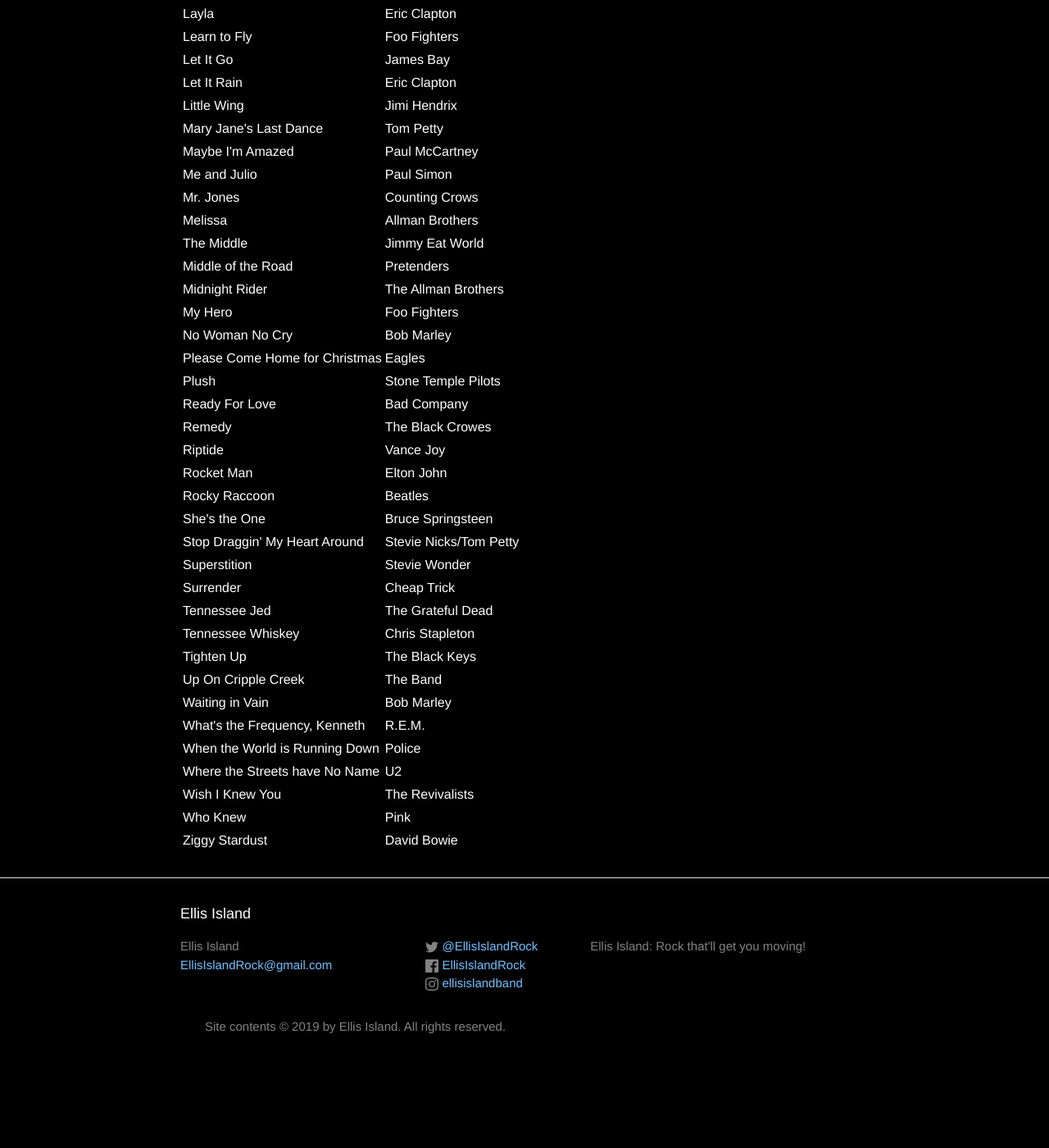
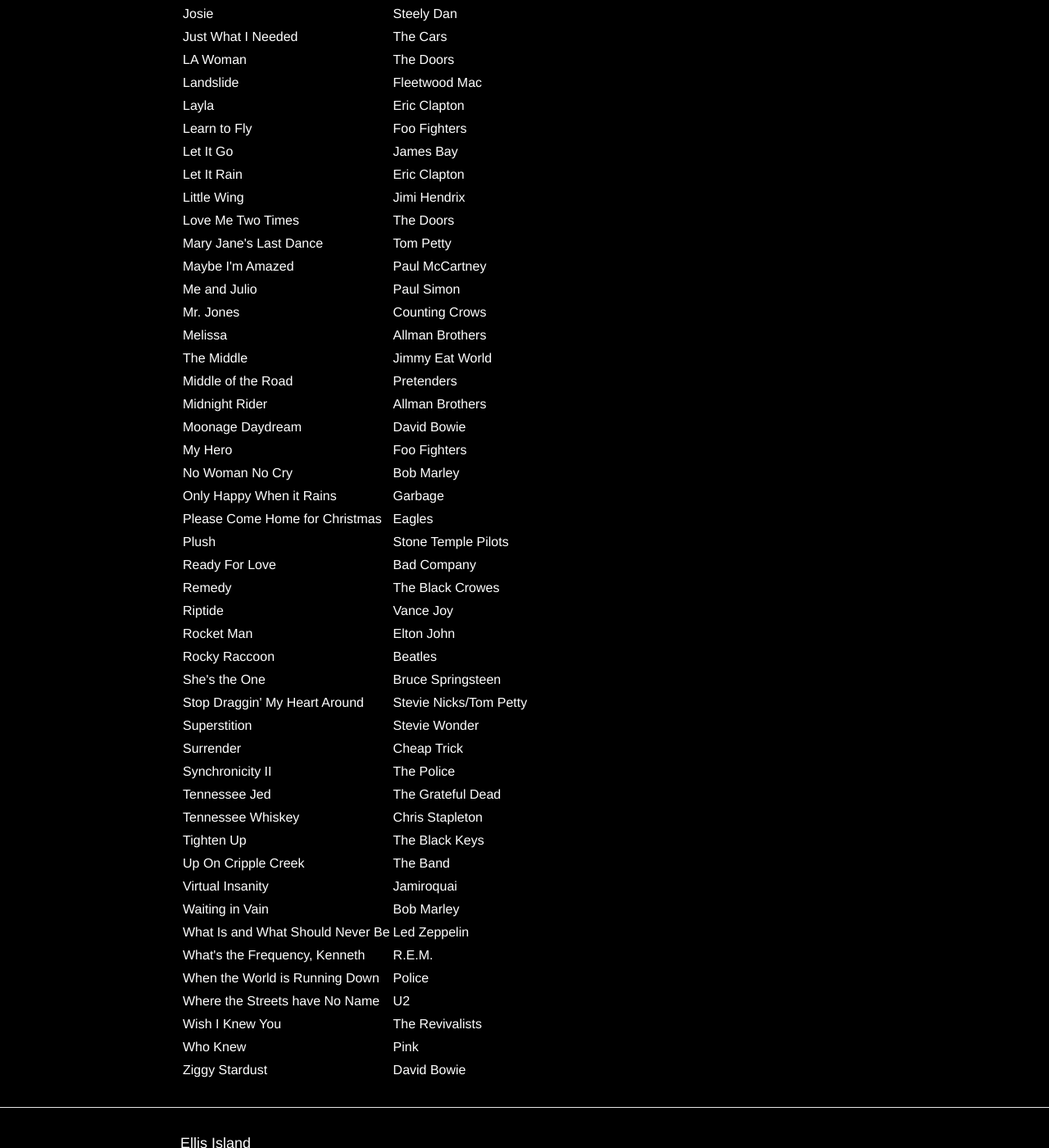
Before and after one commit to jimm/www-ellisislandband-net, a Jekyll site: the page built from song-list.md, in a window 1280 px wide and 1400 px high, scrolled down 1706 px. Shown: the whole window at 82% size. Built offline with Jekyll 4.4.1, drawn with Linux system fonts in a browser that asks for light colours; before the commit the page ends 3029 px from its top, so only the background shows below that; some of the changed text lies outside the part shown.

Commit message:
song list update

```diff
--- a/song-list.md
+++ b/song-list.md
@@ -25,7 +26,9 @@
 <tr><td>Best of You</td><td>Foo Fighters</td></tr>
 <tr><td>Better Man</td><td>Perl Jam</td></tr>
 <tr><td>Break On Through</td><td>The Doors</td></tr>
+<tr><td>Cannonball</td><td>The Breeders</td></tr>
 <tr><td>Caravan</td><td>Van Morrison</td></tr>
+<tr><td>Celebrity Skin</td><td>Hole</td></tr>
 <tr><td>A Change Would Do You Good</td><td>Sheryl Crow</td></tr>
 <tr><td>Closing Time</td><td>Scary Pockets (Semisonic)</td></tr>
 <tr><td>Crazy Love</td><td>Van Morrison</td></tr>
@@ -70,6 +74,7 @@
 <tr><td>Let It Go</td><td>James Bay</td></tr>
 <tr><td>Let It Rain</td><td>Eric Clapton</td></tr>
 <tr><td>Little Wing</td><td>Jimi Hendrix</td></tr>
+<tr><td>Love Me Two Times</td><td>The Doors</td></tr>
 <tr><td>Mary Jane's Last Dance</td><td>Tom Petty</td></tr>
 <tr><td>Maybe I'm Amazed</td><td>Paul McCartney</td></tr>
 <tr><td>Me and Julio</td><td>Paul Simon</td></tr>
@@ -77,9 +82,11 @@
 <tr><td>Melissa</td><td>Allman Brothers</td></tr>
 <tr><td>The Middle</td><td>Jimmy Eat World</td></tr>
 <tr><td>Middle of the Road</td><td>Pretenders</td></tr>
-<tr><td>Midnight Rider</td><td>The Allman Brothers</td></tr>
+<tr><td>Midnight Rider</td><td>Allman Brothers</td></tr>
+<tr><td>Moonage Daydream</td><td>David Bowie</td></tr>
 <tr><td>My Hero</td><td>Foo Fighters</td></tr>
 <tr><td>No Woman No Cry</td><td>Bob Marley</td></tr>
+<tr><td>Only Happy When it Rains</td><td>Garbage</td></tr>
 <tr><td>Please Come Home for Christmas</td><td>Eagles</td></tr>
 <tr><td>Plush</td><td>Stone Temple Pilots</td></tr>
 <tr><td>Ready For Love</td><td>Bad Company</td></tr>
@@ -91,11 +98,14 @@
 <tr><td>Stop Draggin' My Heart Around</td><td>Stevie Nicks/Tom Petty</td></tr>
 <tr><td>Superstition</td><td>Stevie Wonder</td></tr>
 <tr><td>Surrender</td><td>Cheap Trick</td></tr>
+<tr><td>Synchronicity II</td><td>The Police</td></tr>
 <tr><td>Tennessee Jed</td><td>The Grateful Dead</td></tr>
 <tr><td>Tennessee Whiskey</td><td>Chris Stapleton</td></tr>
 <tr><td>Tighten Up</td><td>The Black Keys</td></tr>
 <tr><td>Up On Cripple Creek</td><td>The Band</td></tr>
+<tr><td>Virtual Insanity</td><td>Jamiroquai</td></tr>
 <tr><td>Waiting in Vain</td><td>Bob Marley</td></tr>
+<tr><td>What Is and What Should Never Be</td><td>Led Zeppelin</td></tr>
 <tr><td>What's the Frequency, Kenneth</td><td>R.E.M.</td></tr>
 <tr><td>When the World is Running Down</td><td>Police</td></tr>
 <tr><td>Where the Streets have No Name</td><td>U2</td></tr>
```
Also changed, not shown: other parts of song-list.md (+2 -0 lines).
